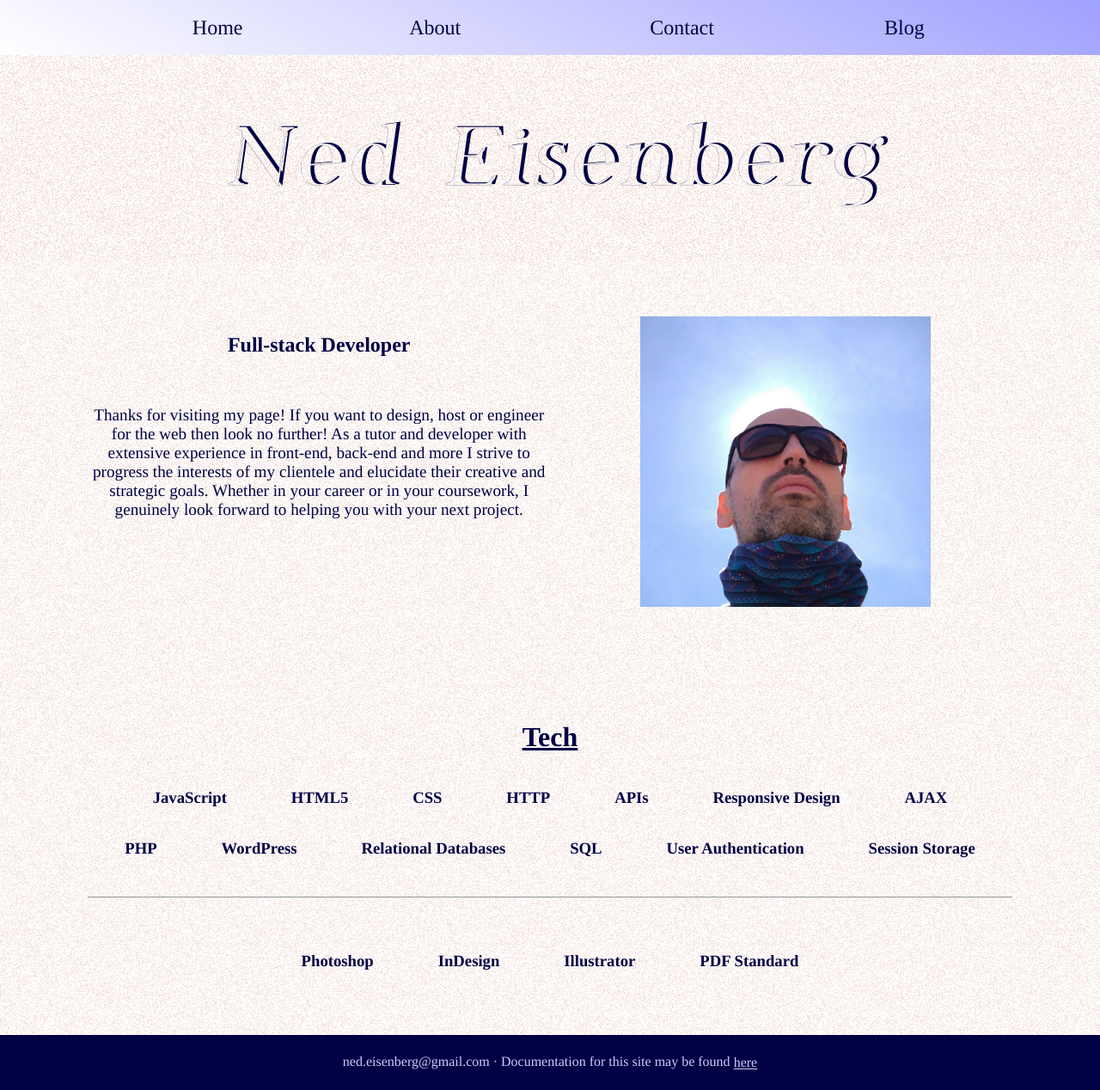
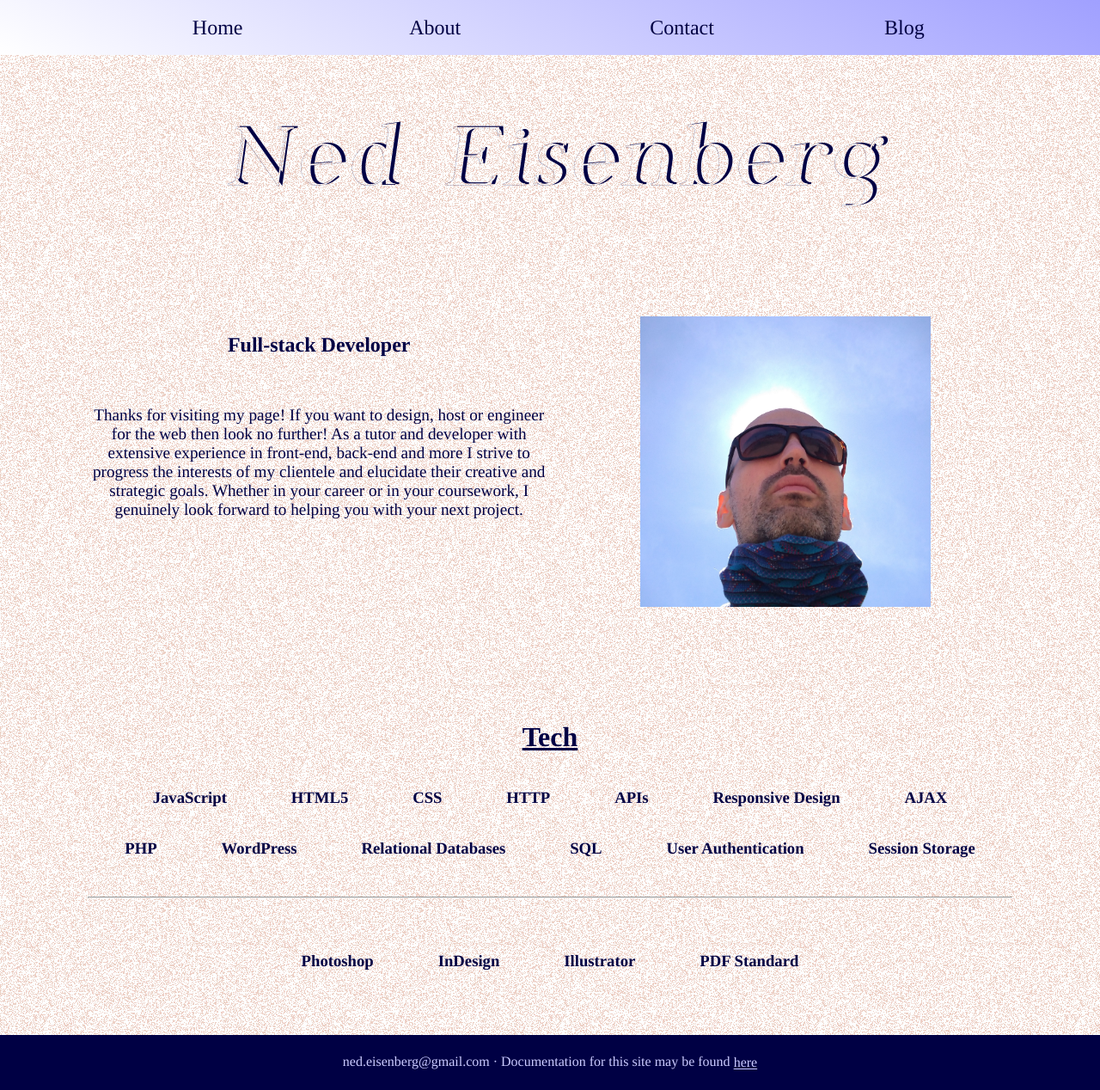
Before and after one commit to edmundeisenberg/website, a PHP site: page / in a window 1280 px wide. Shown: the whole page at 86% size. Run offline with PHP 8.4, Linux system fonts and the light colour scheme.

Commit message:
adjusts body background opacity

```diff
--- a/style.css
+++ b/style.css
@@ -83,7 +83,7 @@ background-image:url("./assets/new_background.png");
 
 	background-size:50%;
  */
- background-color:rgba(255,255,255,.5);
+ background-color:rgba(255,255,255,.25);
 	width:100%;
 	height:20vh;
 }
@@ -348,14 +348,14 @@ textarea {
 /*
 		background-color: #ccccff;
  */
- 	 background-color:rgba(255,255,255,.6);
+ 	 background-color:rgba(255,255,255,.25);
 
 
 	}
 
 	.section > .clear {
 		background-color: transparent;
-		background-color:rgba(255,255,255,.6);
+		background-color:rgba(255,255,255,.25);
 	}
 
 
```
